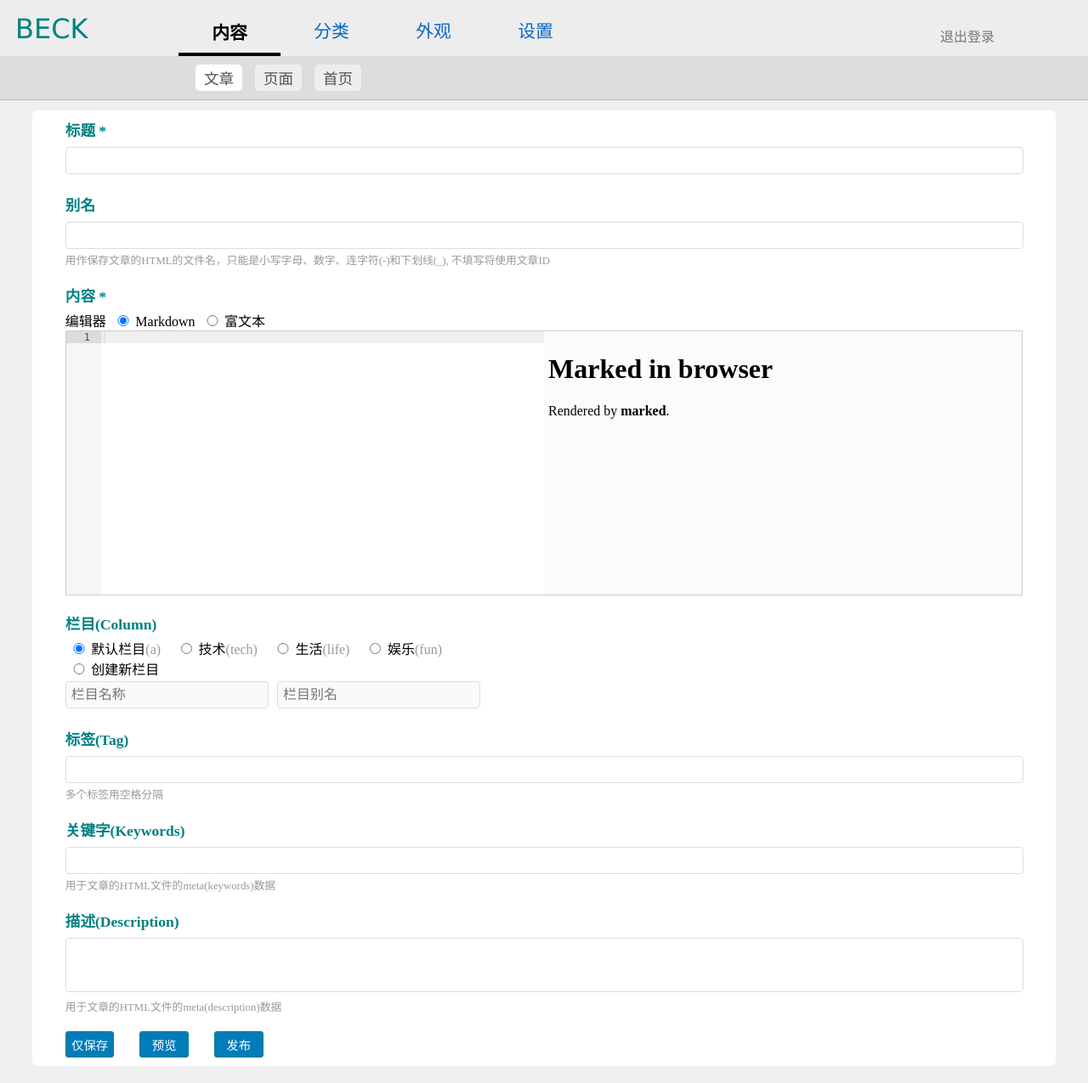
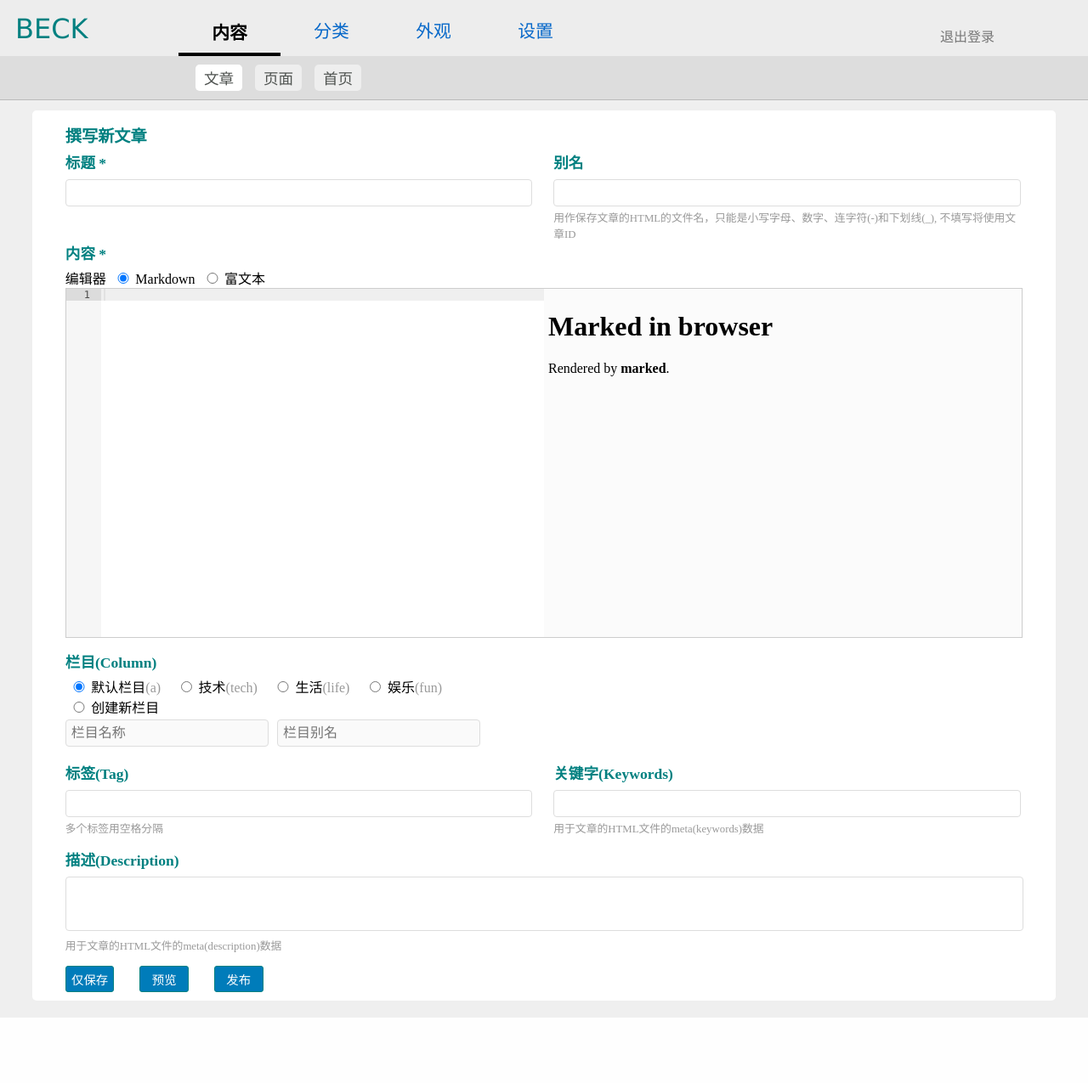
Before and after one commit to mazhongchao/beck, a PHP site: page /template/admin/article-post.html in a window 1280 px wide. Shown: the whole page at 85% size. After the commit the page ends 1198 px from the top, so only its background shows below. Run offline with PHP 8.4, Linux system fonts and the light colour scheme; some libraries are stand-ins or nearby versions.

Commit message:
update template file and css

```diff
--- a/adm/static/style.css
+++ b/adm/static/style.css
@@ -35,6 +35,7 @@ tbody tr:hover {background-color: #d9e9ff;}
 
 .main-content{float:left;width:100%;margin-top:110px; background-color: #efefef;}
 .content-block{float:left; width: 88%; margin:20px 3%; padding: 10px 3%;background: #fff; border-radius: 5px;}
+.block-title{float: left; width: 100%; margin: 5px auto; color: teal; font-size: 1.2em; font-weight: bold;}
 .item-radio {width: 2%;}
 
 .td-ops{padding-left: 18px; line-height: 15px;}
@@ -102,13 +103,13 @@ a.article-lnk:hover{color: #007cba;}
     pointer-events: none;
 }
 .input-row {
-    float: left;
-    width: 100%;
-    margin-bottom: 20px;
+    /*float: left;*/
+    /*width: 100%;*/
+    margin-bottom: 15px;
 }
 .input-item-name{font-size: 1.1em}
 .input-text {
-    width: 98.8%;padding:6px 6px;margin-top:3px;margin-bottom: 3px;border:1px solid #ddd;border-radius: 4px;
+    width: 97%;padding:6px 6px;margin-top:3px;margin-bottom: 3px;border:1px solid #ddd;border-radius: 4px;
 }
 .input-text-short {
     /*float: left;*/
@@ -161,7 +162,7 @@ a.article-lnk:hover{color: #007cba;}
     position: relative;
     float: left;
     width: 99.8%;
-    min-height: 300px;
+    min-height: 400px;
     background: #fbfbfb;
     border: 1px solid #cdcdcd;
 }
@@ -175,14 +176,14 @@ a.article-lnk:hover{color: #007cba;}
 .md-editor {
     float: left;
     width: 50%;
-    min-height: 300px;
+    min-height: 400px;
 
     padding: 5px;
 }
 .md-preview {
     float: right;
     width: 49.1%;
-    min-height: 300px;
+    min-height: 400px;
 
     padding: 5px;
     border-left: 1px solid #cdcdcd;
@@ -193,12 +194,23 @@ a.article-lnk:hover{color: #007cba;}
 }
 .html-editor {
     width: 100%;
-    height: 350px;
+    /*height: 400px;*/
+    min-height: 400px;
     border: 1px solid #cdcdcd;
     background: #fbfbfb;
 }
 .f-left {float: left;}
 .f-right{float: right;}
+.w-100p{width: 100%}
+.w-50p{width: 50%}
+.w-49p{width: 49%}
+.w-48p{width: 48%}
+.w-33p{width: 33%}
+.w-66p{width: 66%}
+.w-24p{width: 24%}
+.w-75p{width: 75%}
+.mg-b-1px{margin-bottom: 1px;}
+.mg-b-2px{margin-bottom: 2px;}
 .mg-r-1px{margin-right: 1px;}
 .mg-r-2px{margin-right: 2px;}
 .mg-r-3px{margin-right: 3px;}
--- a/adm/template/admin/article-post.html
+++ b/adm/template/admin/article-post.html
@@ -31,17 +31,18 @@
 
 <div class="main-content">
     <div class="content-block">
+        <div class="block-title">撰写新文章</div>
         <form class="">
-            <div class="input-row">
+            <div class="input-row f-left w-49p mg-b-1px">
                 <label class="input-item-name" for="article_title">标题 *</label>
                 <input type="text" id="article_title" class="input-text" />
             </div>
-            <div class="input-row">
+            <div class="input-row f-right w-49p mg-b-1px">
                 <label class="input-item-name" for="article_title">别名</label>
                 <input type="text" id="article_alias" class="input-text" />
                 <div class="txt-gray txt-small">用作保存文章的HTML的文件名，只能是小写字母、数字、连字符(-)和下划线(_), 不填写将使用文章ID</div>
             </div>
-            <div class="input-row">
+            <div class="input-row f-left w-100p">
                 <label for="article_content" class="input-item-name">内容 *</label>
                 <div id="editor_type">编辑器
                     <input type="radio" name="content-type" value="md" checked class="item-radio" /><span>Markdown</span>
@@ -96,14 +97,14 @@
                       <button class="ql-clean"></button>
                     </span>
                 </div>
-                <div id="html_editor" style="display: none;height: 350px" class="html-editor">
+                <div id="html_editor" style="display: none;" class="html-editor">
                     <p>Hello World!</p>
                     <p>Some initial <strong>bold</strong> text</p>
                     <p><br></p>
                 </div>
                 <textarea id="article_content" style="display: none;"></textarea>
             </div>
-            <div class="input-row">
+            <div class="input-row f-left w-100p">
                 <label class="input-item-name">栏目(Column)</label>
                 <div id="cate_list">
                     <input type="radio" name="article-category" value="0" checked class="item-radio" /><span>默认栏目</span><span class="txt-gray mg-r-10px">(a)</span>
@@ -112,15 +113,18 @@
                     <input type="radio" name="article-category" value="3" class="item-radio" /><span>娱乐</span><span class="txt-gray mg-r-10px">(fun)</span>
                 </div>
                 <input type="radio" name="article-category" value="" id="create_new_cate" class="item-radio" /><span>创建新栏目</span>
-                <div><input type="text" id="new_cate" class="input-text input-text-short f-left" placeholder="栏目名称" disabled/></div>
-                <div><input type="text" id="new_cate_alias" class="input-text input-text-short f-left" placeholder="栏目别名" disabled/></div>
+                <div style="margin-bottom: 15px;">
+                    <input type="text" id="new_cate" class="input-text input-text-short f-left" placeholder="栏目名称" disabled/>
+                    <input type="text" id="new_cate_alias" class="input-text input-text-short f-left" placeholder="栏目别名" disabled/>
+                </div>
+                <div></div>
             </div>
-            <div class="input-row">
+            <div class="input-row f-left w-49p">
                 <label class="input-item-name" for="article_title">标签(Tag)</label>
                 <input type="text" id="article_tag" class="input-text" />
                 <div class="txt-gray txt-small">多个标签用空格分隔</div>
             </div>
-            <div class="input-row">
+            <div class="input-row f-right w-49p">
                 <label class="input-item-name" for="article_key">关键字(Keywords)</label>
                 <input type="text" id="article_key" class="input-text" />
                 <div class="txt-gray txt-small">用于文章的HTML文件的meta(keywords)数据</div>
```
